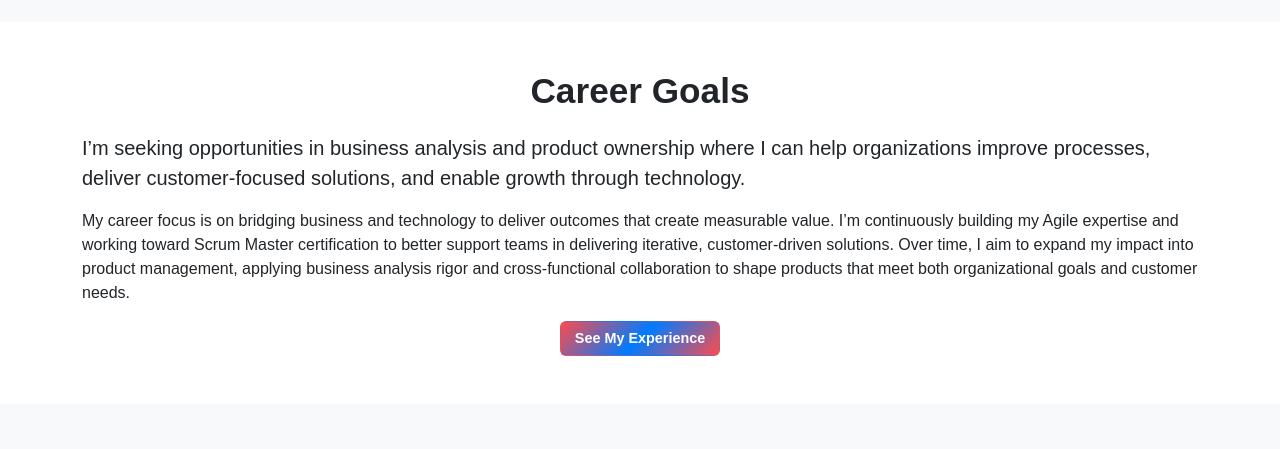
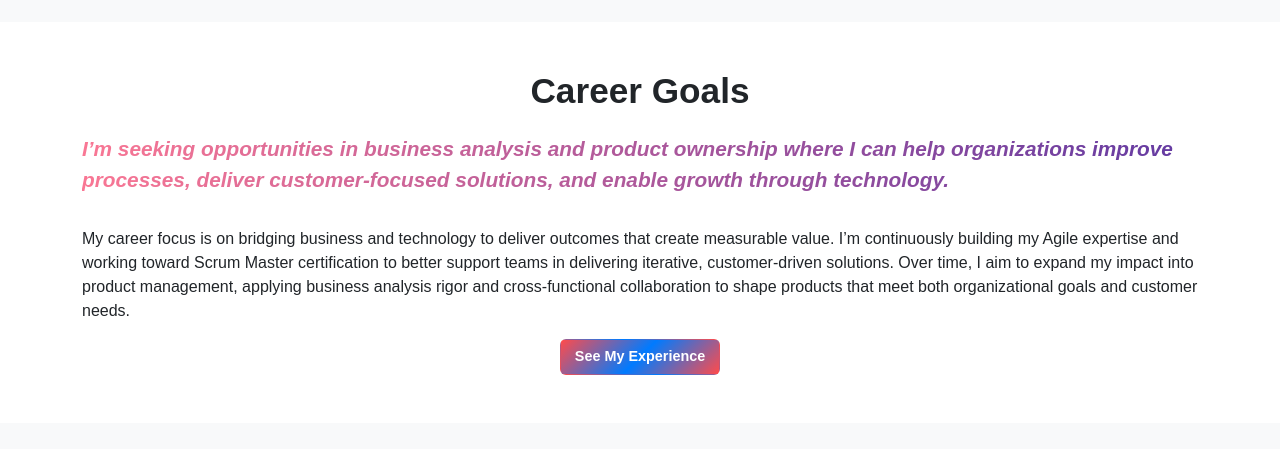
Before and after one commit to marquisphill/Professional-Portfolio2-STAGING, a plain HTML site: page experience.html in a window 1280 px wide. Shown: the part 2880-3329 px from the top of the page. Drawn offline with nearby package versions, Linux system fonts and the light colour scheme.

Commit message:
updated career goals header style

```diff
--- a/experience.html
+++ b/experience.html
@@ -328,8 +328,8 @@
   <div class="container">
     <h2 class="section-title text-center">Career Goals</h2>
     <div class="text-start">
-      <!-- New Subheader -->
-      <p class="lead mt-3">
+      <!-- Gradient Subheader -->
+      <p class="takeaway-gradient" style="font-size:1.3rem; margin-bottom:1rem;">
         I’m seeking opportunities in business analysis and product ownership where I can help
         organizations improve processes, deliver customer-focused solutions, and enable growth
         through technology.
```
